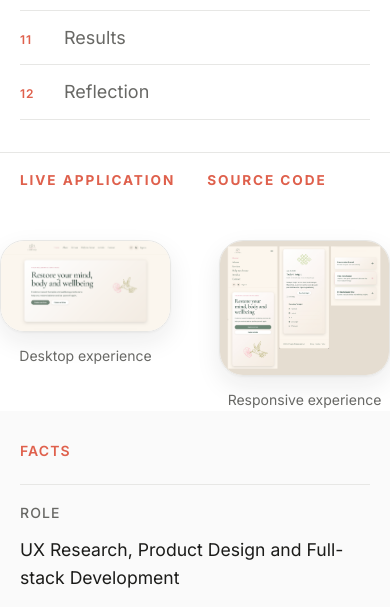
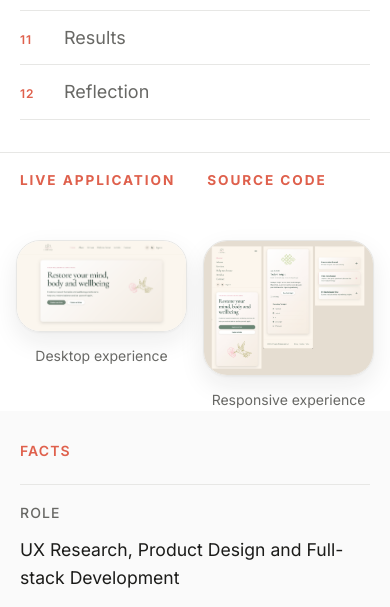
Before and after one commit to 1anamasiliuniene-netizen/portfolio, a Django app: page /projects/a-terapija/ in a window 390 px wide. Shown: the part 700-1307 px from the top of the page. Run offline with Django 5.2, Linux system fonts and the light colour scheme; data comes from the database, SQL or seed files in the repository; data that the repository does not hold is empty.

Commit message:
Improve mobile project preview spacing

```diff
--- a/portfolio/static/portfolio/css/pages.css
+++ b/portfolio/static/portfolio/css/pages.css
@@ -882,7 +882,10 @@
     grid-template-columns: minmax(0, 1.15fr) minmax(0, 0.85fr);
     gap: var(--pf-space-6);
 
-    width: 100%;
+    width: min(
+        calc(100% - (var(--pf-page-gutter) * 2)),
+        82rem
+    );
     max-width: 82rem;
     margin:
         var(--pf-space-7)
@@ -1084,7 +1087,8 @@
     .pf-project-preview-grid {
         display: grid;
         grid-template-columns: repeat(2, minmax(0, 1fr));
-    gap: var(--pf-space-7);
+        gap: var(--pf-space-4);
+        width: calc(100% - (var(--pf-space-4) * 2));
         max-width: 82rem;
         margin: var(--pf-space-7) auto 0;
     }
```
Lines whose indentation alone changed are shown as unchanged.
